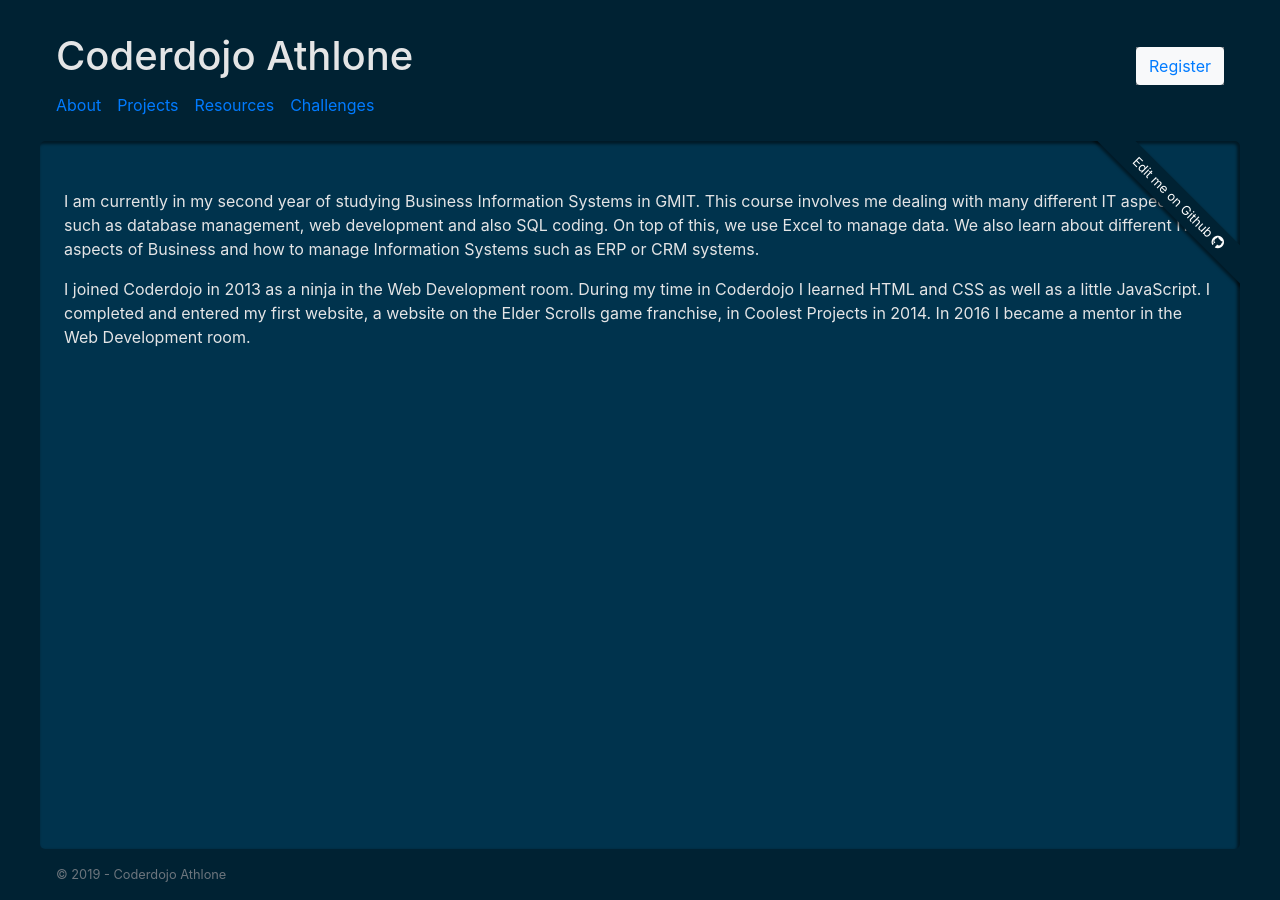
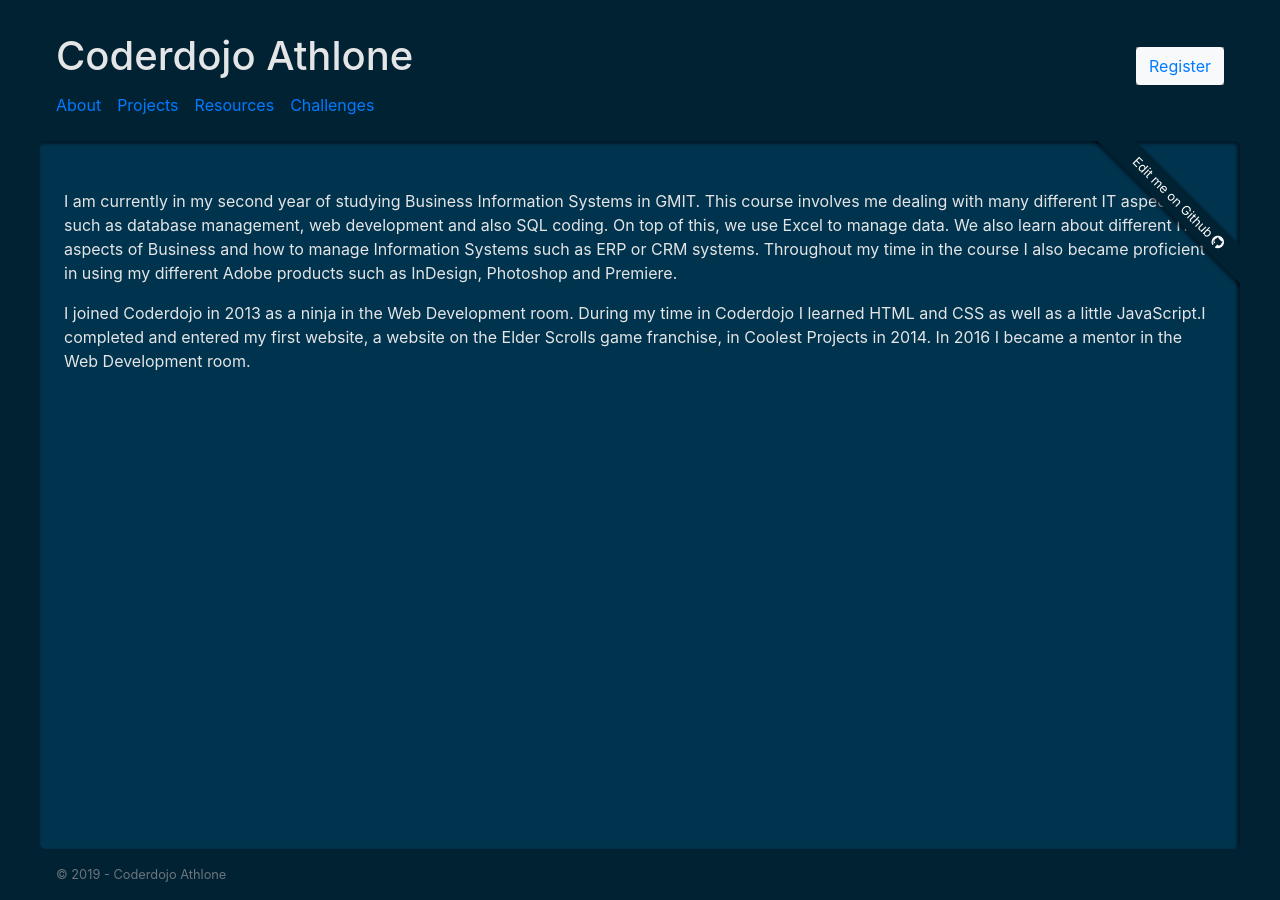
Before and after one commit to CoderdojoAthlone/coderdojoathlone.github.io, a Jekyll site: the page built from pages/en/about/mentors/ronan.md, in a window 1280 px wide. Built offline with Jekyll 4.4.1, drawn with Linux system fonts in a browser that asks for light colours; our own code applies the rules of GitHub Pages for plain Markdown files.

Commit message:
Update ronan.md

```diff
--- a/pages/en/about/mentors/ronan.md
+++ b/pages/en/about/mentors/ronan.md
@@ -5,10 +5,6 @@ fullName:   Ronan Lillis
 caption:    assets/images/web-class.png
 ---
 
-I am currently in my second year of studying Business Information Systems in GMIT. This course involves me dealing with many different IT aspects
-such as database management, web development and also SQL coding. On top of this, we use Excel to manage data. We also learn about different IT aspects
-of Business and how to manage Information Systems such as ERP or CRM systems.
+I am currently in my second year of studying Business Information Systems in GMIT. This course involves me dealing with many different IT aspects such as database management, web development and also SQL coding. On top of this, we use Excel to manage data. We also learn about different IT aspects of Business and how to manage Information Systems such as ERP or CRM systems. Throughout my time in the course I also became proficient in using my different Adobe products such as InDesign, Photoshop and Premiere.
 
-I joined Coderdojo in 2013 as a ninja in the Web Development room. During my time in Coderdojo I learned HTML and CSS as well as a little JavaScript.
-I completed and entered my first website, a website on the Elder Scrolls game franchise, in Coolest Projects in 2014. In 2016 I became a mentor in
-the Web Development room.
+I joined Coderdojo in 2013 as a ninja in the Web Development room. During my time in Coderdojo I learned HTML and CSS as well as a little JavaScript.I completed and entered my first website, a website on the Elder Scrolls game franchise, in Coolest Projects in 2014. In 2016 I became a mentor in the Web Development room.
```
